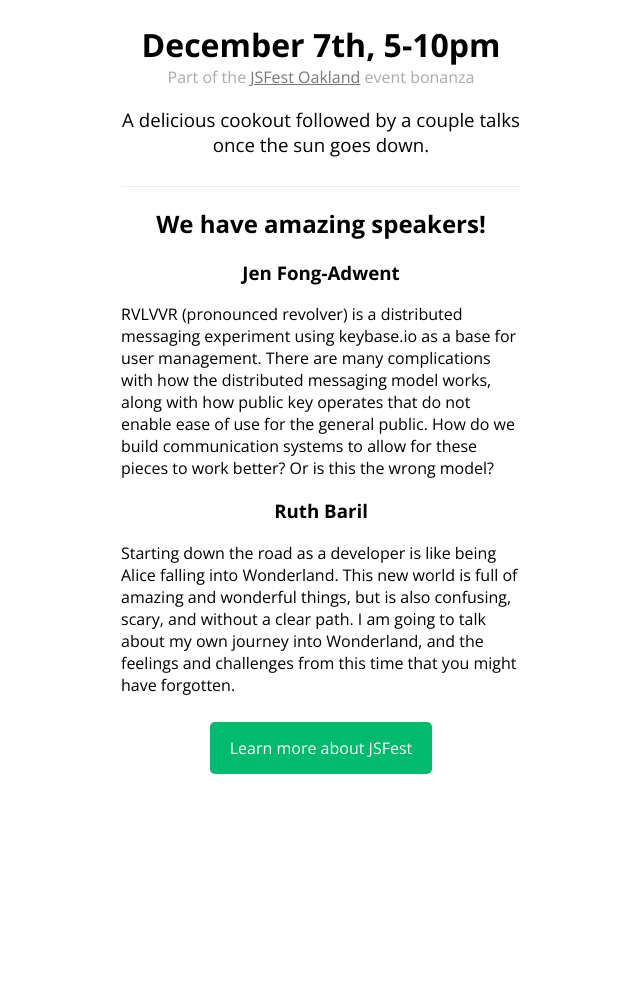
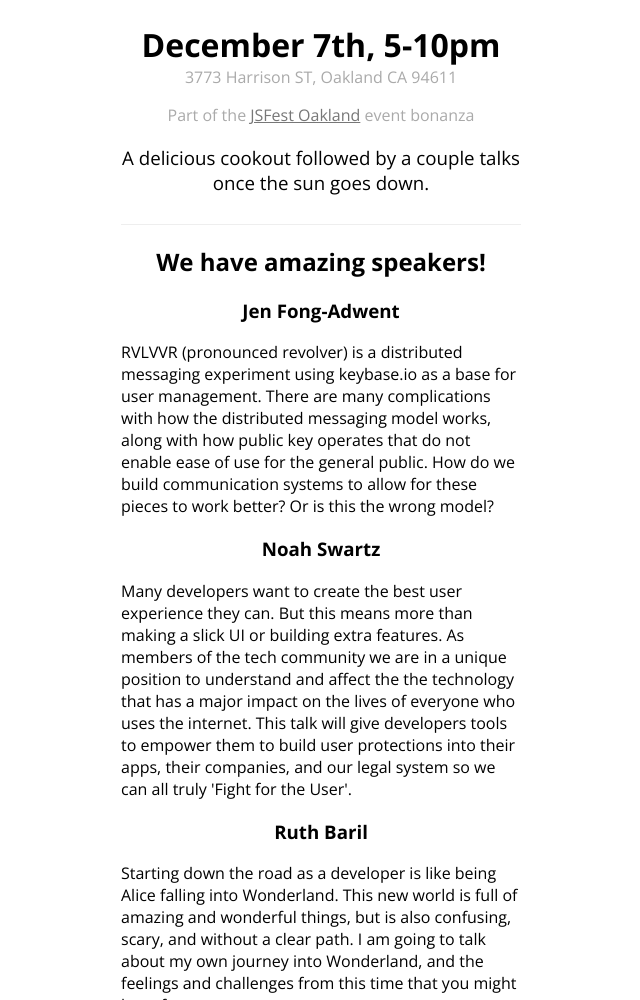
Before and after one commit to jessepollak/jsbbq, a website: page index.html in a window 1280 px wide. Shown: the part 453-1453 px from the top of the page, without its empty margins (319-959 px from the left). Before the commit the page ends 1287 px from the top, so only its background shows below. Drawn offline with nearby package versions, Linux system fonts and the light colour scheme.

Commit message:
add final speaker and address

```diff
--- a/index.html
+++ b/index.html
@@ -10,6 +10,7 @@
         <div class="header">
             <img src="src/img/bbqjs.png" alt="JSBBQ">
             <h1>December 7th, 5-10pm</h1>
+            <p>3773 Harrison ST, Oakland CA 94611</p>
             <p>Part of the <a href="http://oakland.jsfest.com" target="_blank">JSFest Oakland</a> event bonanza</p>
             <h3>A delicious cookout followed by a couple talks once the sun goes down.</h3>
         </div>
@@ -19,6 +20,8 @@
             <div class="speaker-description">
                 <h3>Jen Fong-Adwent</h3>
                 <p>RVLVVR (pronounced revolver) is a distributed messaging experiment using keybase.io as a base for user management. There are many complications with how the distributed messaging model works, along with how public key operates that do not enable ease of use for the general public. How do we build communication systems to allow for these pieces to work better? Or is this the wrong model?</p>
+                <h3>Noah Swartz</h3>
+                <p>Many developers want to create the best user experience they can. But this means more than making a slick UI or building extra features. As members of the tech community we are in a unique position to understand and affect the the technology that has a major impact on the lives of everyone who uses the internet. This talk will give developers tools to empower them to build user protections into their apps, their companies, and our legal system so we can all truly 'Fight for the User'.</p>
                 <h3>Ruth Baril</h3>
                 <p>Starting down the road as a developer is like being Alice falling into Wonderland. This new world is full of amazing and wonderful things, but is also confusing, scary, and without a clear path. I am going to talk about my own journey into Wonderland, and the feelings and challenges from this time that you might have forgotten.</p>
             </div>
```
